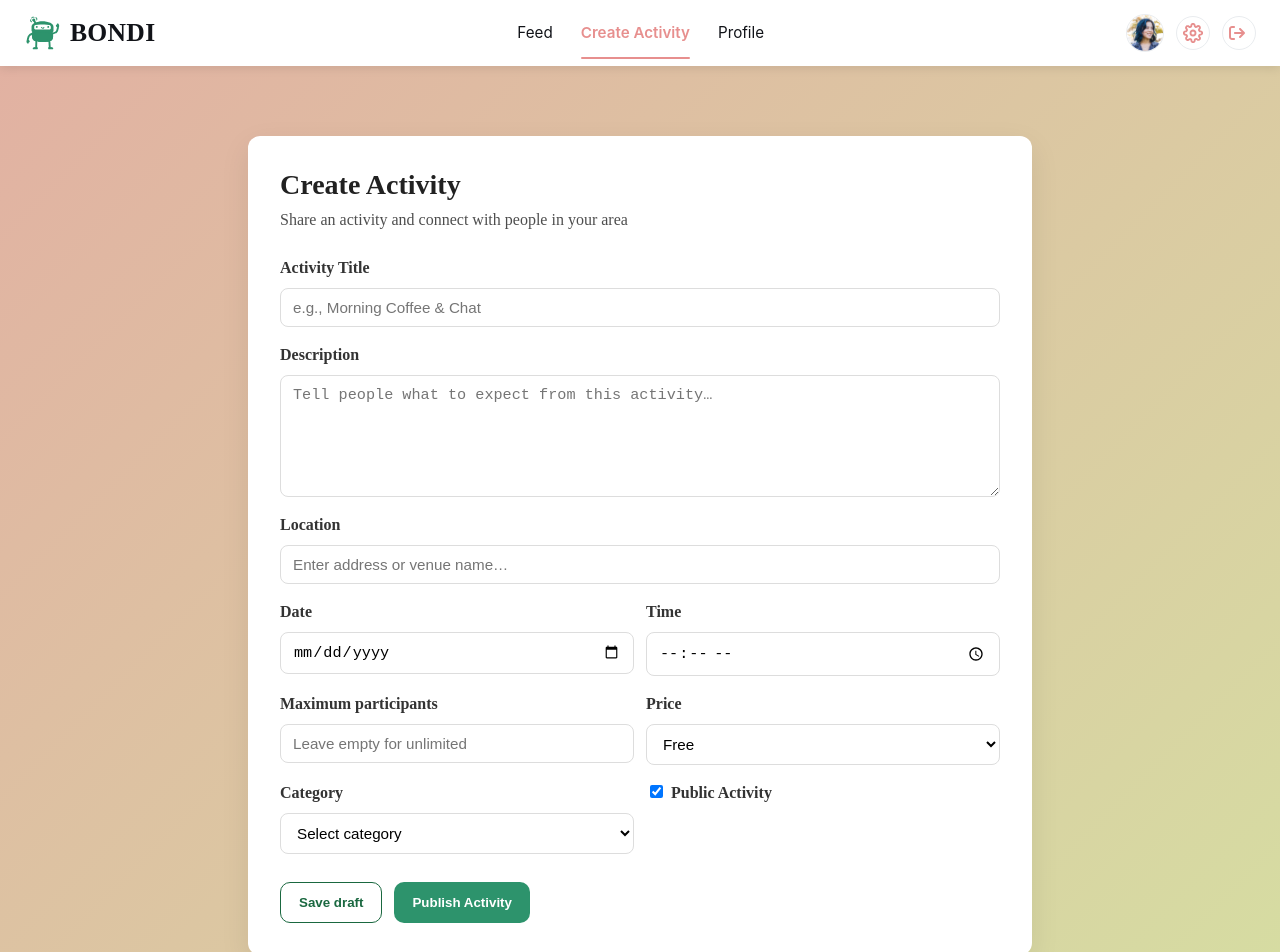
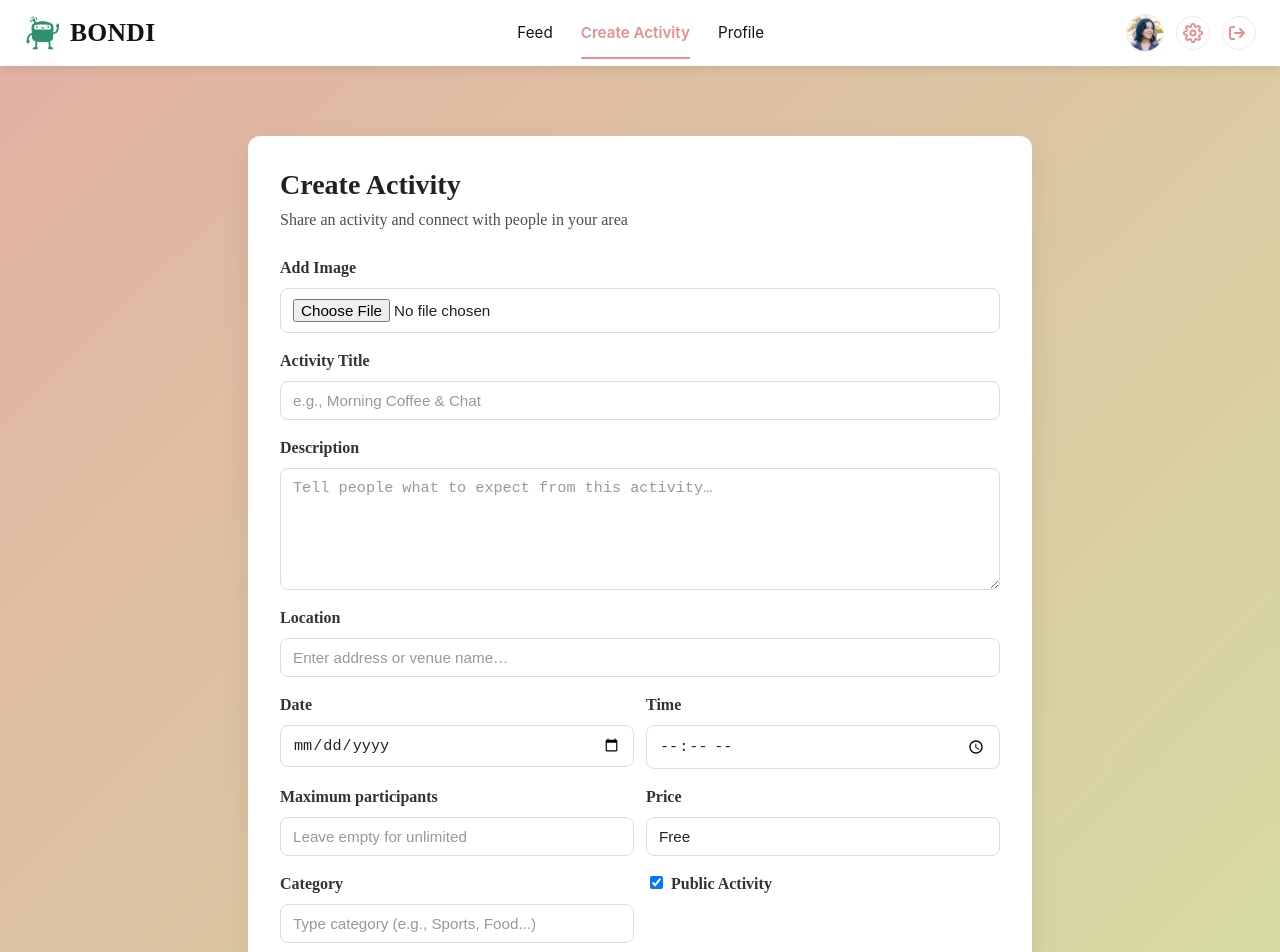
Before and after one commit to delpv/bondi-app, a React (Vite) app: page /create-activity in a window 1280 px wide. Shown: the top 952 px of the page. Built offline with nearby package versions, Linux system fonts and the light colour scheme; what parse would draw is missing.

Commit message:
added AddImage field and fixed styling

```diff
--- /dev/null
+++ b/src/Components/create-activity-components/AddImage.jsx
@@ -0,0 +1,26 @@
+import React from "react";
+import {
+  Field,
+  ImagePreview,
+  PreviewImg,
+} from "../../Components/styled/create-activity-style-comp/CreateActivity.styled.jsx";
+
+export default function AddImage({
+  id = "image",
+  label = "Add Image",
+  accept = "image/*",
+  onChange,
+  preview, // string | undefined (object URL)
+}) {
+  return (
+    <Field>
+      <label htmlFor={id}>{label}</label>
+      <input id={id} type="file" accept={accept} onChange={onChange} />
+      {preview && (
+        <ImagePreview>
+          <PreviewImg src={preview} alt="Selected activity" />
+        </ImagePreview>
+      )}
+    </Field>
+  );
+}
--- a/src/Components/styled/create-activity-style-comp/CreateActivity.styled.jsx
+++ b/src/Components/styled/create-activity-style-comp/CreateActivity.styled.jsx
@@ -17,6 +17,7 @@ export const SectionHeader = styled.header`
 `;
 
 /* Form shell and layout */
+
 export const FormWrapper = styled.div`
   background: #fff;
   border-radius: 12px;
@@ -90,10 +91,45 @@ export const Field = styled.div`
     border: 1px solid #ddd;
     font-size: 0.95rem;
     background: #fff;
+    color: #222;
+    outline: none;
+    transition: border 0.2s ease;
   }
+
+  input::placeholder,
+  textarea::placeholder {
+    color: #999;
+  }
+
+  input:focus,
+  textarea:focus,
+  select:focus {
+    border-color: #2d936c;
+  }
+
 
   textarea {
     resize: vertical;
     min-height: 100px;
   }
 `;
+
+/* Add Image */
+export const ImagePreview = styled.div`
+  margin-top: 8px;
+  border: 1px dashed #c9c9c9;
+  border-radius: 10px;
+  padding: 8px;
+  display: flex;
+  justify-content: center;
+  align-items: center;
+  min-height: 140px;
+  background: #fafafa;
+`;
+
+export const PreviewImg = styled.img`
+  max-width: 100%;
+  max-height: 240px;
+  border-radius: 8px;
+  display: block;
+`;
--- a/src/pages/CreateActivity.jsx
+++ b/src/pages/CreateActivity.jsx
@@ -20,6 +20,8 @@ import {
   CheckboxField,
 } from "../Components/create-activity-components/Fields.jsx";
 
+import AddImage from "../Components/create-activity-components/AddImage.jsx";
+
 export default function CreateActivity() {
   const [data, setData] = useState({
     title: "",
@@ -31,6 +33,8 @@ export default function CreateActivity() {
     isPublic: true,
     priceLabel: "Free",
     category: "",
+    imageFile: null,
+    imagePreview: "",
   });
 
   const onChange = (e) => {
@@ -38,9 +42,25 @@ export default function CreateActivity() {
     setData((d) => ({ ...d, [name]: type === "checkbox" ? checked : value }));
   };
 
+  const onImageChange = (e) => {
+    const file = e.target.files?.[0];
+    const preview = file ? URL.createObjectURL(file) : "";
+    setData((d) => ({ ...d, imageFile: file, imagePreview: preview }));
+  };
+
   const onSubmit = (e) => {
     e.preventDefault();
-    console.log("Create Activity:", data);
+
+    const formData = new FormData();
+    Object.entries(data).forEach(([k, v]) => {
+      if (k === "imageFile") {
+        if (v) formData.append("image", v);
+      } else if (k !== "imagePreview") {
+        formData.append(k, v);
+      }
+    });
+
+    console.log("Create Activity (demo payload):", data);
     alert("Activity saved (demo). Check console for payload.");
   };
 
@@ -55,6 +75,15 @@ export default function CreateActivity() {
           </SectionHeader>
 
           <form onSubmit={onSubmit}>
+            {/* Add Image */}
+            <AddImage
+              id="activityImage"
+              label="Add Image"
+              onChange={onImageChange}
+              preview={data.imagePreview}
+            />
+
+            {/* Title */}
             <TextField
               id="title"
               name="title"
@@ -65,6 +94,7 @@ export default function CreateActivity() {
               required
             />
 
+            {/* Description */}
             <TextArea
               id="description"
               name="description"
@@ -74,6 +104,7 @@ export default function CreateActivity() {
               onChange={onChange}
             />
 
+            {/* Location */}
             <TextField
               id="location"
               name="location"
@@ -103,7 +134,7 @@ export default function CreateActivity() {
               />
             </FieldRow>
 
-            {/* Participants & Price */}
+            {/* Participants */}
             <FieldRow>
               <TextField
                 id="max"
@@ -115,36 +146,30 @@ export default function CreateActivity() {
                 value={data.max}
                 onChange={onChange}
               />
-              <SelectField
+
+              {/* Price */}
+              <TextField
                 id="priceLabel"
                 name="priceLabel"
                 label="Price"
+                placeholder="e.g., Free, €10, Donation"
                 value={data.priceLabel}
                 onChange={onChange}
-              >
-                <option value="Free">Free</option>
-                <option value="Paid">Paid</option>
-                <option value="Donation">Donation</option>
-              </SelectField>
+              />
             </FieldRow>
 
-            {/* Category & Public */}
-            <FieldRow>
-              <SelectField
+              {/* Category */}
+              <FieldRow>
+              <TextField
                 id="category"
                 name="category"
                 label="Category"
+                placeholder="Type category (e.g., Sports, Food...)"
                 value={data.category}
                 onChange={onChange}
-              >
-                <option value="">Select category</option>
-                <option value="sports">Sports</option>
-                <option value="food">Food</option>
-                <option value="arts">Arts</option>
-                <option value="outdoors">Outdoors</option>
-                <option value="wellness">Wellness</option>
-              </SelectField>
+              />
 
+              {/* Public or Private */}
               <CheckboxField
                 id="isPublic"
                 name="isPublic"
```
